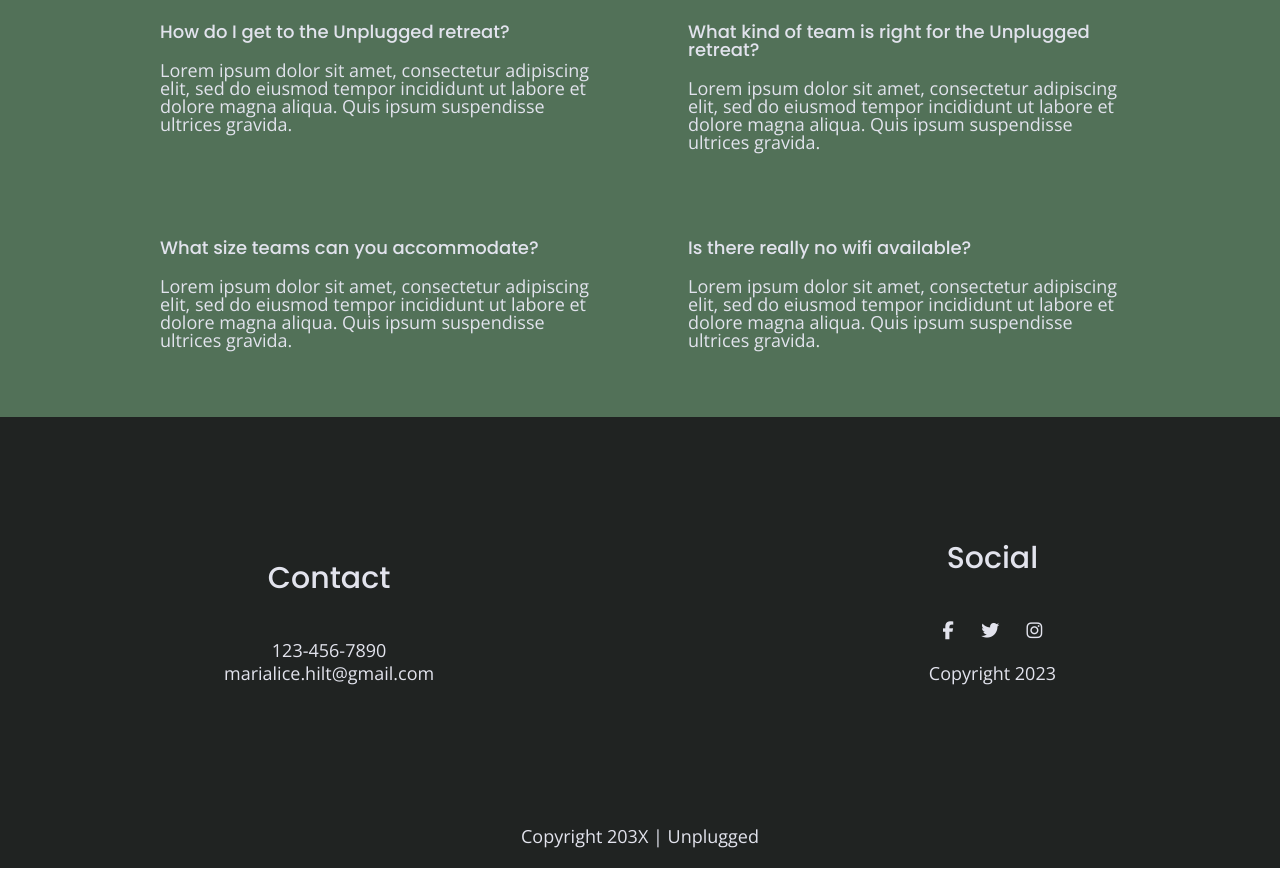
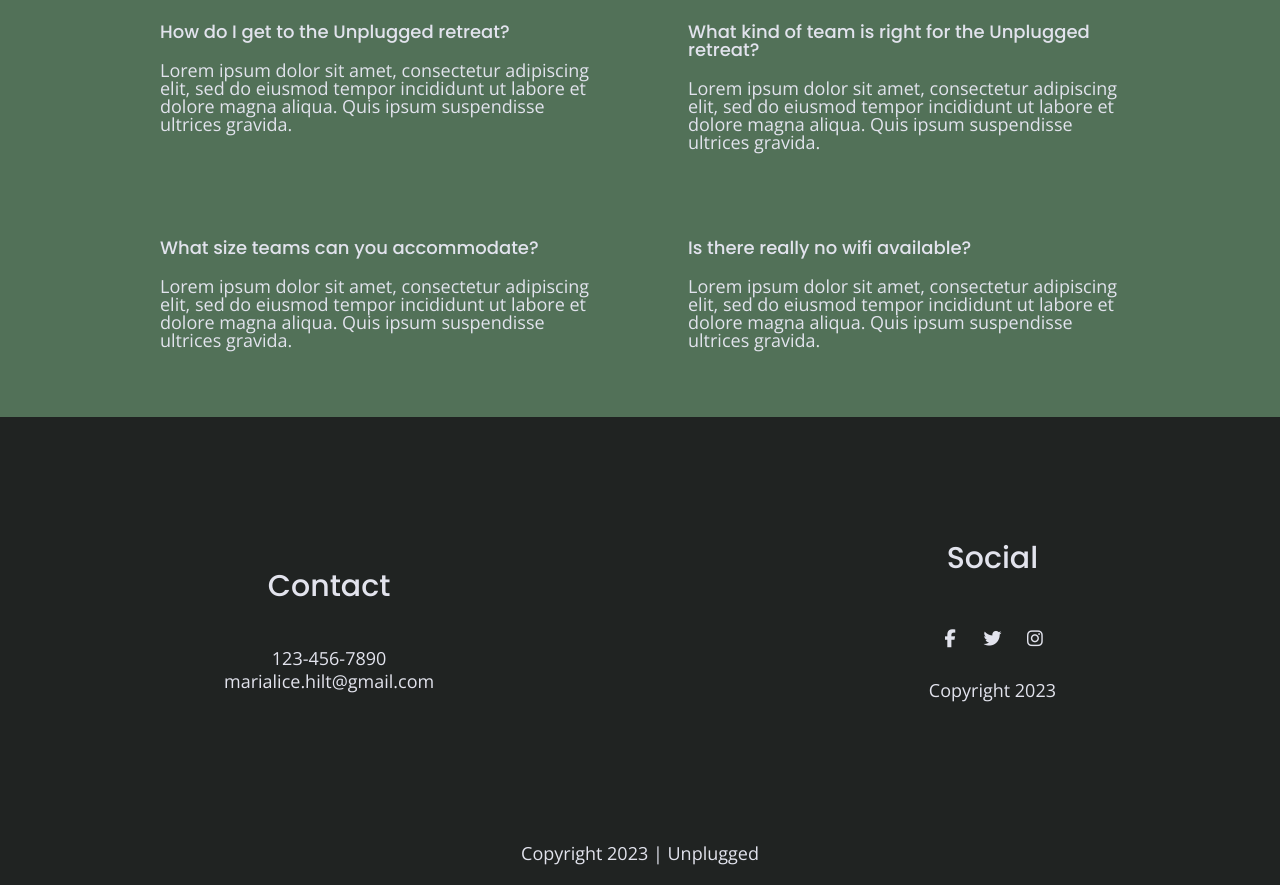
Before and after one commit to MarialiceH/unplugged, a website: page faqs/index.html in a window 1280 px wide. Shown: the part 257-1142 px from the top of the page. Drawn offline with nearby package versions, Linux system fonts and the light colour scheme.

Commit message:
Step 7 of 8 in lesson 206

```diff
--- a/css/main.css
+++ b/css/main.css
@@ -125,6 +125,7 @@ h2 {
   font-family: 'Poppins', sans-serif;
   font-weight: 500;
   font-size: 1.875em;
+  margin: 0;
 }
 
 h3,
@@ -153,7 +154,7 @@ address {
 }
 
 .content-wrapper {
-  width: 90%;
+  width: 80%;
   margin: 50px 0;
 }
 
@@ -237,6 +238,9 @@ footer .social-icons p {
   display: flex;
   justify-content: center;
   align-items: center;
+  border-radius: 50%;
+  width: 40px;
+  height: 40px;
 }
 
 footer .copyright {
--- a/faqs/index.html
+++ b/faqs/index.html
@@ -109,7 +109,7 @@
     </div>
     <!--- footer content-wrapper ends -->
     <div class="copyright">
-      <p>Copyright 203X | Unplugged</p>
+      <p>Copyright 2023 | Unplugged</p>
     </div>
   </footer>
   <script src="../js/vendor/modernizr-3.11.2.min.js"></script>
```
